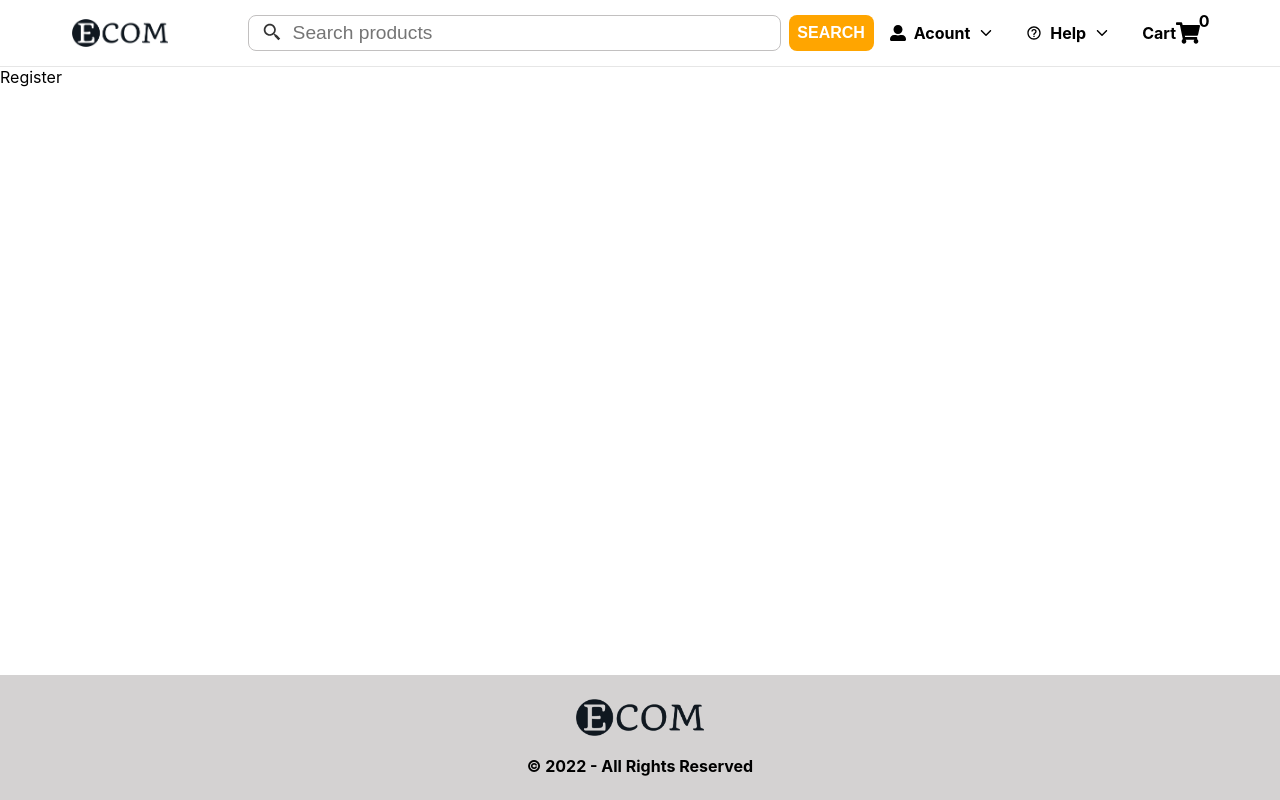
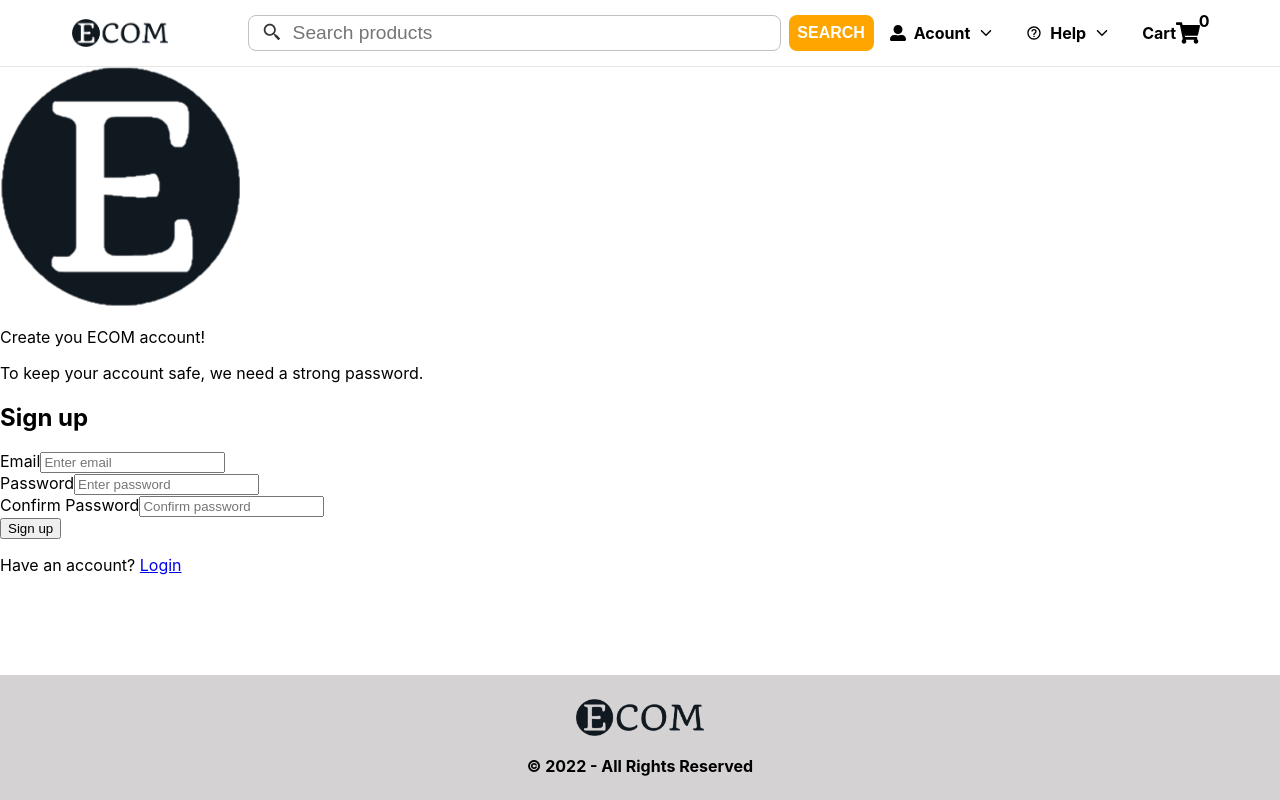
Before and after one commit to Lameck1/ecom-app, a React (Create React App) app: page /register in a window 1280 px wide. Built offline with nearby package versions, Linux system fonts and the light colour scheme.

Commit message:
Add Register component JSX

```diff
--- a/src/pages/auth/Register.jsx
+++ b/src/pages/auth/Register.jsx
@@ -1,8 +1,64 @@
 import React from 'react';
 import styles from './auth.module.scss';
+import logo from '../../assets/logo_0.png';
+import { Link } from 'react-router-dom';
 
 function Register() {
-  return <div>Register</div>;
+  const handleSubmit = (e) => {
+    e.preventDefault();
+    console.log('Submitted');
+  };
+
+  return (
+    <section>
+      <img src={logo} alt='logo' className={styles.logo} />
+      <p>Create you ECOM account!</p>
+      <p>To keep your account safe, we need a strong password.</p>
+      <h1>Sign up</h1>
+      <form onSubmit={handleSubmit}>
+        <div className={styles['form-group']}>
+          <label htmlFor='email'>Email</label>
+          <input
+            type='email'
+            className={styles['form-control']}
+            id='email'
+            placeholder='Enter email'
+            required
+          />
+        </div>
+
+        <div className={styles['form-group']}>
+          <label htmlFor='password'>Password</label>
+          <input
+            type='password'
+            className={styles['form-control']}
+            id='password'
+            placeholder='Enter password'
+            pattern='(?=.*\d)(?=.*[a-z])(?=.*[A-Z]).{8,}'
+            required
+          />
+        </div>
+
+        <div className={styles['form-group']}>
+          <label htmlFor='password'>Confirm Password</label>
+          <input
+            type='password'
+            className={styles['form-control']}
+            id='password'
+            placeholder='Confirm password'
+            required
+          />
+        </div>
+
+        <button type='submit'>Sign up</button>
+      </form>
+      <div className={styles.quiz}>
+        <p>
+          Have an account? <Link to='/login'>Login</Link>
+        </p>
+      </div>
+    </section>
+  );
 }
 
 export default Register;
```
